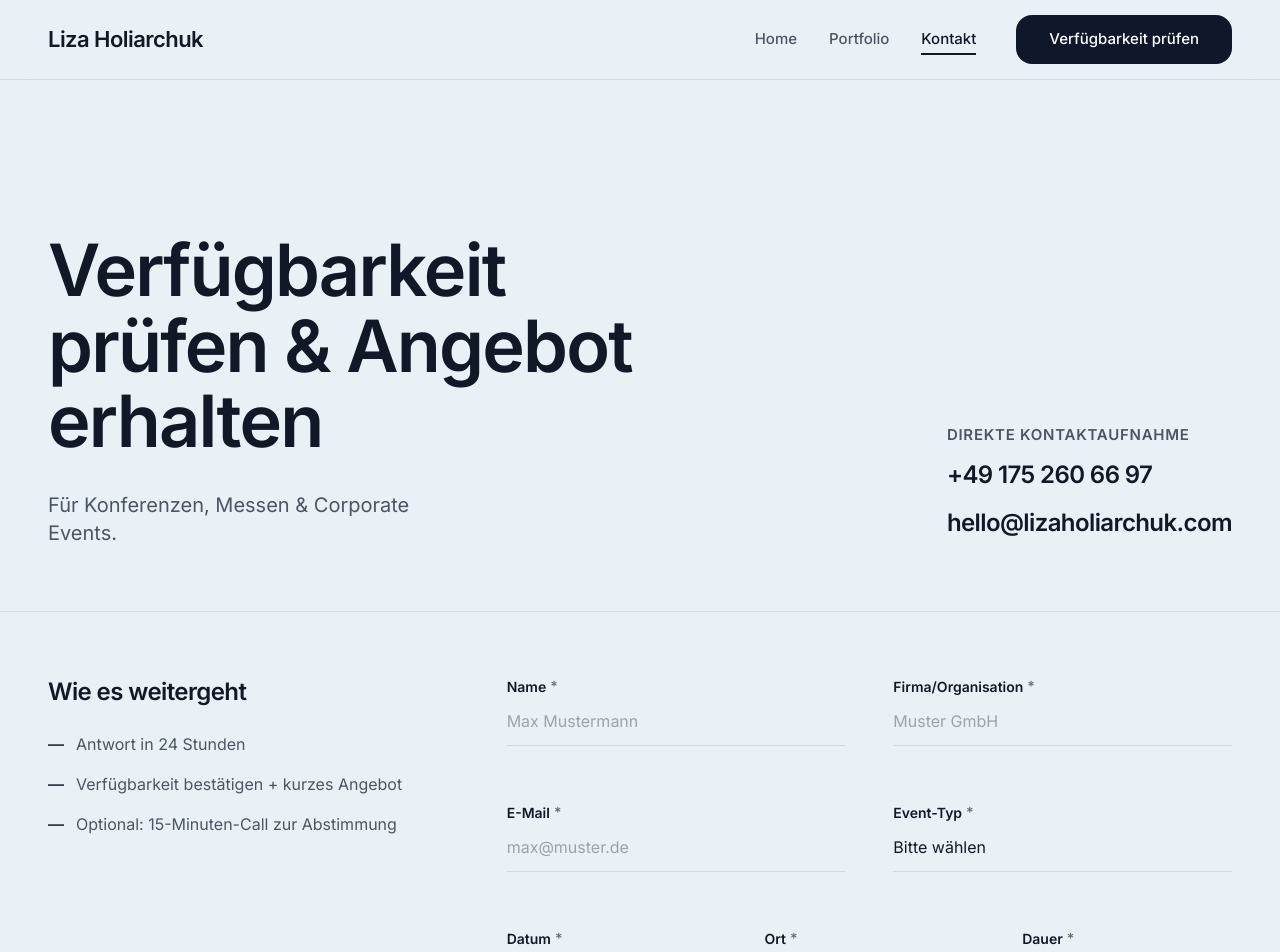
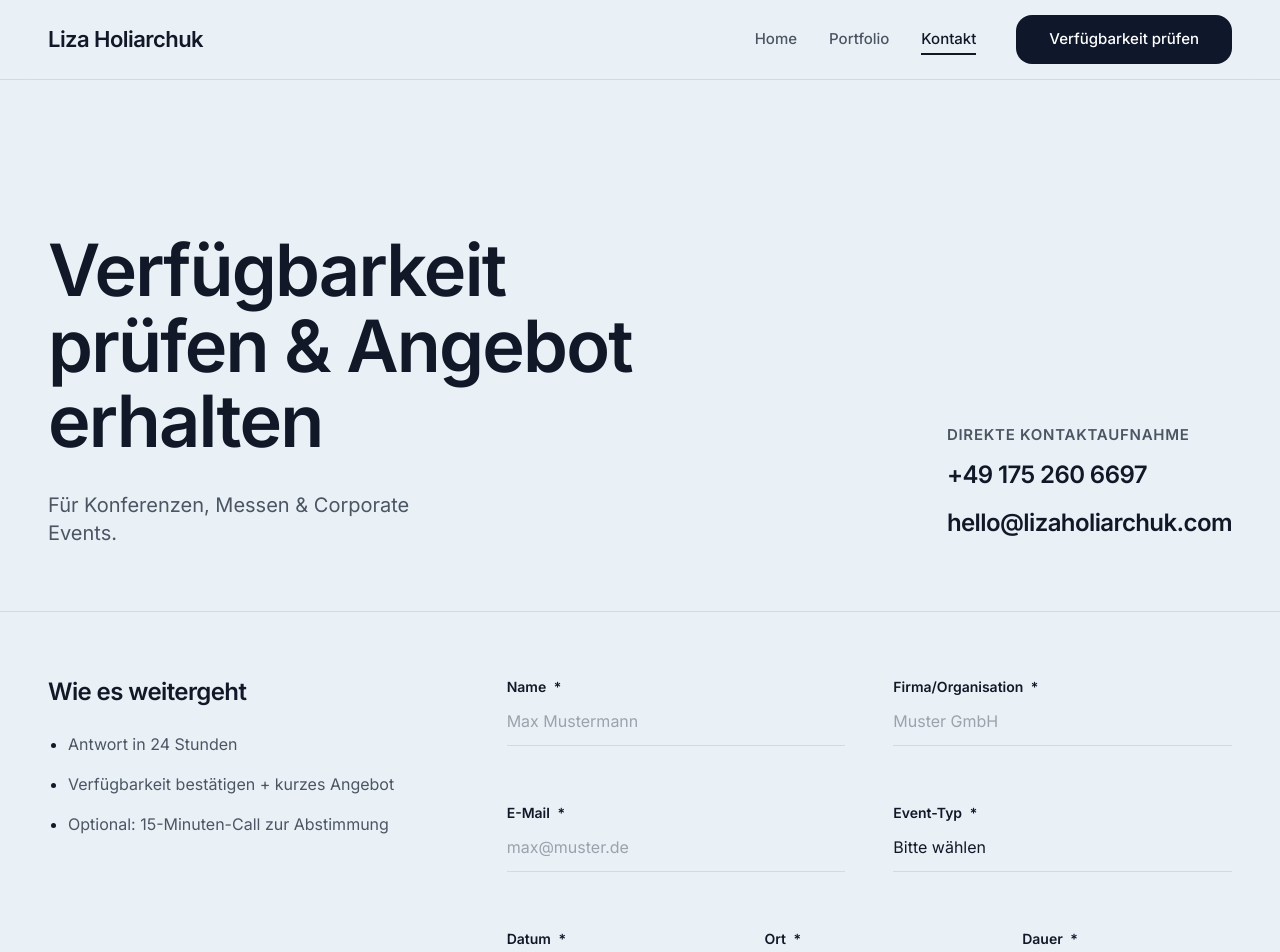
Before and after one commit to elizabethholiarchuk-jpg/event-fotografin-hamburg, a Next.js app: page /kontakt in a window 1280 px wide. Shown: the top 952 px of the page. Built offline with nearby package versions, Linux system fonts and the light colour scheme.

Commit message:
fix: resolve contact formatting, impressum data and sitemap config

```diff
--- a/src/app/kontakt/page.tsx
+++ b/src/app/kontakt/page.tsx
@@ -48,7 +48,7 @@ export default function Kontakt() {
                     </div>
                     <div className="flex flex-col items-start gap-3 md:pb-2">
                         <span className="text-[15px] font-semibold text-[var(--color-text-muted)] uppercase tracking-wider">Direkte Kontaktaufnahme</span>
-                        <a href="tel:+491752606697" className="text-xl md:text-2xl font-semibold tracking-tight text-[var(--color-text-main)] hover:text-[var(--color-accent)] transition-colors">+49 175 260 66 97</a>
+                        <a href="tel:+491752606697" className="text-xl md:text-2xl font-semibold tracking-tight text-[var(--color-text-main)] hover:text-[var(--color-accent)] transition-colors">+49 175 260 6697</a>
                         <a href="mailto:hello@lizaholiarchuk.com" className="text-xl md:text-2xl font-semibold tracking-tight text-[var(--color-text-main)] hover:text-[var(--color-accent)] transition-colors mt-1">hello@lizaholiarchuk.com</a>
                     </div>
                 </div>
@@ -58,10 +58,10 @@ export default function Kontakt() {
                 <div className="max-w-[1400px] mx-auto px-6 md:px-12 flex flex-col md:flex-row gap-12 md:gap-24 items-start">
                     <div className="w-full md:w-1/3 flex flex-col gap-6 md:sticky md:top-32">
                         <h2 className="text-2xl font-semibold tracking-tight text-[var(--color-text-main)]">Wie es weitergeht</h2>
-                        <ul className="flex flex-col gap-4 text-[var(--color-text-muted)] text-[16px]">
-                            <li className="flex gap-3"><span className="text-[var(--color-text-main)] font-medium">—</span><span>Antwort in 24 Stunden</span></li>
-                            <li className="flex gap-3"><span className="text-[var(--color-text-main)] font-medium">—</span><span>Verfügbarkeit bestätigen + kurzes Angebot</span></li>
-                            <li className="flex gap-3"><span className="text-[var(--color-text-main)] font-medium">—</span><span>Optional: 15-Minuten-Call zur Abstimmung</span></li>
+                        <ul className="list-disc pl-5 flex flex-col gap-4 text-[var(--color-text-muted)] text-[16px] marker:text-[var(--color-text-main)]">
+                            <li>Antwort in 24 Stunden</li>
+                            <li>Verfügbarkeit bestätigen + kurzes Angebot</li>
+                            <li>Optional: 15-Minuten-Call zur Abstimmung</li>
                         </ul>
                     </div>
                     <div className="w-full md:w-2/3 max-w-[800px]">
--- a/src/app/robots.ts
+++ b/src/app/robots.ts
@@ -5,8 +5,7 @@ export default function robots(): MetadataRoute.Robots {
         rules: {
             userAgent: '*',
             allow: '/',
-            disallow: '/private/',
         },
-        sitemap: 'https://lizaholiarchuk.com/sitemap.xml',
+        sitemap: 'https://event-fotografin-hamburg.vercel.app/sitemap.xml',
     }
 }
--- a/src/components/Footer.tsx
+++ b/src/components/Footer.tsx
@@ -16,7 +16,7 @@ export default function Footer() {
                 <div className="flex flex-col md:flex-row gap-16 md:gap-32">
                     <div className="flex flex-col gap-4 text-[15px] font-light">
                         <span className="text-xs font-semibold tracking-[0.15em] uppercase text-[var(--color-text-muted)] mb-2">Kontakt</span>
-                        <a href="tel:+491752606697" className="text-[var(--color-text-main)] hover:text-[var(--color-accent)] transition-colors">+49 175 260 66 97</a>
+                        <a href="tel:+491752606697" className="text-[var(--color-text-main)] hover:text-[var(--color-accent)] transition-colors">+49 175 260 6697</a>
                         <a href="mailto:hello@lizaholiarchuk.com" className="text-[var(--color-text-main)] hover:text-[var(--color-accent)] transition-colors">hello@lizaholiarchuk.com</a>
                     </div>
 
--- a/src/components/KontaktForm.tsx
+++ b/src/components/KontaktForm.tsx
@@ -36,14 +36,14 @@ export default function KontaktForm() {
         <form onSubmit={handleSubmit} className="flex flex-col gap-10 md:gap-14">
             <div className="grid grid-cols-1 md:grid-cols-2 gap-x-12 gap-y-10">
                 <label className="flex flex-col gap-2 relative">
-                    <span className="text-[14px] font-semibold text-[var(--color-text-main)] flex items-center">
-                        Name <span className="opacity-60 ml-1 leading-none">*</span>
+                    <span className="text-[14px] font-semibold text-[var(--color-text-main)] block">
+                        Name <span className="text-[var(--color-accent)] ml-1">*</span>
                     </span>
                     <input required type="text" className="border-b border-[var(--color-border-hairline)] bg-transparent p-0 pb-3 focus:outline-none focus:border-[var(--color-text-main)] transition-colors text-[16px] placeholder:text-[var(--color-text-muted)]/50 mt-1" placeholder="Max Mustermann" />
                 </label>
                 <label className="flex flex-col gap-2 relative">
-                    <span className="text-[14px] font-semibold text-[var(--color-text-main)] flex items-center">
-                        Firma/Organisation <span className="opacity-60 ml-1 leading-none">*</span>
+                    <span className="text-[14px] font-semibold text-[var(--color-text-main)] block">
+                        Firma/Organisation <span className="text-[var(--color-accent)] ml-1">*</span>
                     </span>
                     <input required type="text" className="border-b border-[var(--color-border-hairline)] bg-transparent p-0 pb-3 focus:outline-none focus:border-[var(--color-text-main)] transition-colors text-[16px] placeholder:text-[var(--color-text-muted)]/50 mt-1" placeholder="Muster GmbH" />
                 </label>
@@ -51,14 +51,14 @@ export default function KontaktForm() {
 
             <div className="grid grid-cols-1 md:grid-cols-2 gap-x-12 gap-y-10">
                 <label className="flex flex-col gap-2 relative">
-                    <span className="text-[14px] font-semibold text-[var(--color-text-main)] flex items-center">
-                        E-Mail <span className="opacity-60 ml-1 leading-none">*</span>
+                    <span className="text-[14px] font-semibold text-[var(--color-text-main)] block">
+                        E-Mail <span className="text-[var(--color-accent)] ml-1">*</span>
                     </span>
                     <input required type="email" className="border-b border-[var(--color-border-hairline)] bg-transparent p-0 pb-3 focus:outline-none focus:border-[var(--color-text-main)] transition-colors text-[16px] placeholder:text-[var(--color-text-muted)]/50 mt-1" placeholder="max@muster.de" />
                 </label>
                 <label className="flex flex-col gap-2 relative">
-                    <span className="text-[14px] font-semibold text-[var(--color-text-main)] flex items-center">
-                        Event-Typ <span className="opacity-60 ml-1 leading-none">*</span>
+                    <span className="text-[14px] font-semibold text-[var(--color-text-main)] block">
+                        Event-Typ <span className="text-[var(--color-accent)] ml-1">*</span>
                     </span>
                     <select required className="border-b border-[var(--color-border-hairline)] bg-transparent p-0 pb-3 focus:outline-none focus:border-[var(--color-text-main)] transition-colors text-[16px] text-[var(--color-text-main)] appearance-none cursor-pointer mt-1">
                         <option value="" disabled selected>Bitte wählen</option>
@@ -72,20 +72,20 @@ export default function KontaktForm() {
 
             <div className="grid grid-cols-1 lg:grid-cols-3 gap-x-12 gap-y-10">
                 <label className="flex flex-col gap-2 relative">
-                    <span className="text-[14px] font-semibold text-[var(--color-text-main)] flex items-center">
-                        Datum <span className="opacity-60 ml-1 leading-none">*</span>
+                    <span className="text-[14px] font-semibold text-[var(--color-text-main)] block">
+                        Datum <span className="text-[var(--color-accent)] ml-1">*</span>
                     </span>
                     <input required type="date" className="border-b border-[var(--color-border-hairline)] bg-transparent p-0 pb-3 focus:outline-none focus:border-[var(--color-text-main)] transition-colors text-[16px] text-[var(--color-text-muted)] cursor-pointer mt-1" />
                 </label>
                 <label className="flex flex-col gap-2 relative">
-                    <span className="text-[14px] font-semibold text-[var(--color-text-main)] flex items-center">
-                        Ort <span className="opacity-60 ml-1 leading-none">*</span>
+                    <span className="text-[14px] font-semibold text-[var(--color-text-main)] block">
+                        Ort <span className="text-[var(--color-accent)] ml-1">*</span>
                     </span>
                     <input required type="text" className="border-b border-[var(--color-border-hairline)] bg-transparent p-0 pb-3 focus:outline-none focus:border-[var(--color-text-main)] transition-colors text-[16px] placeholder:text-[var(--color-text-muted)]/50 mt-1" placeholder="z. B. Hamburg" />
                 </label>
                 <label className="flex flex-col gap-2 relative">
-                    <span className="text-[14px] font-semibold text-[var(--color-text-main)] flex items-center">
-                        Dauer <span className="opacity-60 ml-1 leading-none">*</span>
+                    <span className="text-[14px] font-semibold text-[var(--color-text-main)] block">
+                        Dauer <span className="text-[var(--color-accent)] ml-1">*</span>
                     </span>
                     <select required className="border-b border-[var(--color-border-hairline)] bg-transparent p-0 pb-3 focus:outline-none focus:border-[var(--color-text-main)] transition-colors text-[16px] text-[var(--color-text-main)] appearance-none cursor-pointer mt-1">
                         <option value="" disabled selected>Bitte wählen</option>
@@ -99,7 +99,7 @@ export default function KontaktForm() {
 
             <div className="grid grid-cols-1 md:grid-cols-2 gap-x-12 gap-y-10">
                 <label className="flex flex-col gap-2 relative">
-                    <span className="text-[14px] font-semibold text-[var(--color-text-main)] flex gap-2 items-center">
+                    <span className="text-[14px] font-semibold text-[var(--color-text-main)] block">
                         Budget-Rahmen <span className="text-[var(--color-text-muted)] font-normal text-[11px] uppercase ml-1">Optional</span>
                     </span>
                     <input type="text" className="border-b border-[var(--color-border-hairline)] bg-transparent p-0 pb-3 focus:outline-none focus:border-[var(--color-text-main)] transition-colors text-[16px] placeholder:text-[var(--color-text-muted)]/50 mt-1" placeholder="z. B. 1.500 €" />
@@ -107,7 +107,7 @@ export default function KontaktForm() {
             </div>
 
             <label className="flex flex-col gap-2 relative">
-                <span className="text-[14px] font-semibold text-[var(--color-text-main)] flex gap-2 items-center">
+                <span className="text-[14px] font-semibold text-[var(--color-text-main)] block">
                     Nachricht <span className="text-[var(--color-text-muted)] font-normal text-[11px] uppercase ml-1">Optional</span>
                 </span>
                 <textarea rows={4} className="border-b border-[var(--color-border-hairline)] bg-transparent p-0 pb-3 focus:outline-none focus:border-[var(--color-text-main)] transition-colors text-[16px] placeholder:text-[var(--color-text-muted)]/50 resize-y mt-1" placeholder="Weitere Details zu Ihrem Event..."></textarea>
```
Also changed, not shown: src/app/impressum/page.tsx (+18 -16 lines), src/app/sitemap.ts (+21 -6 lines).
